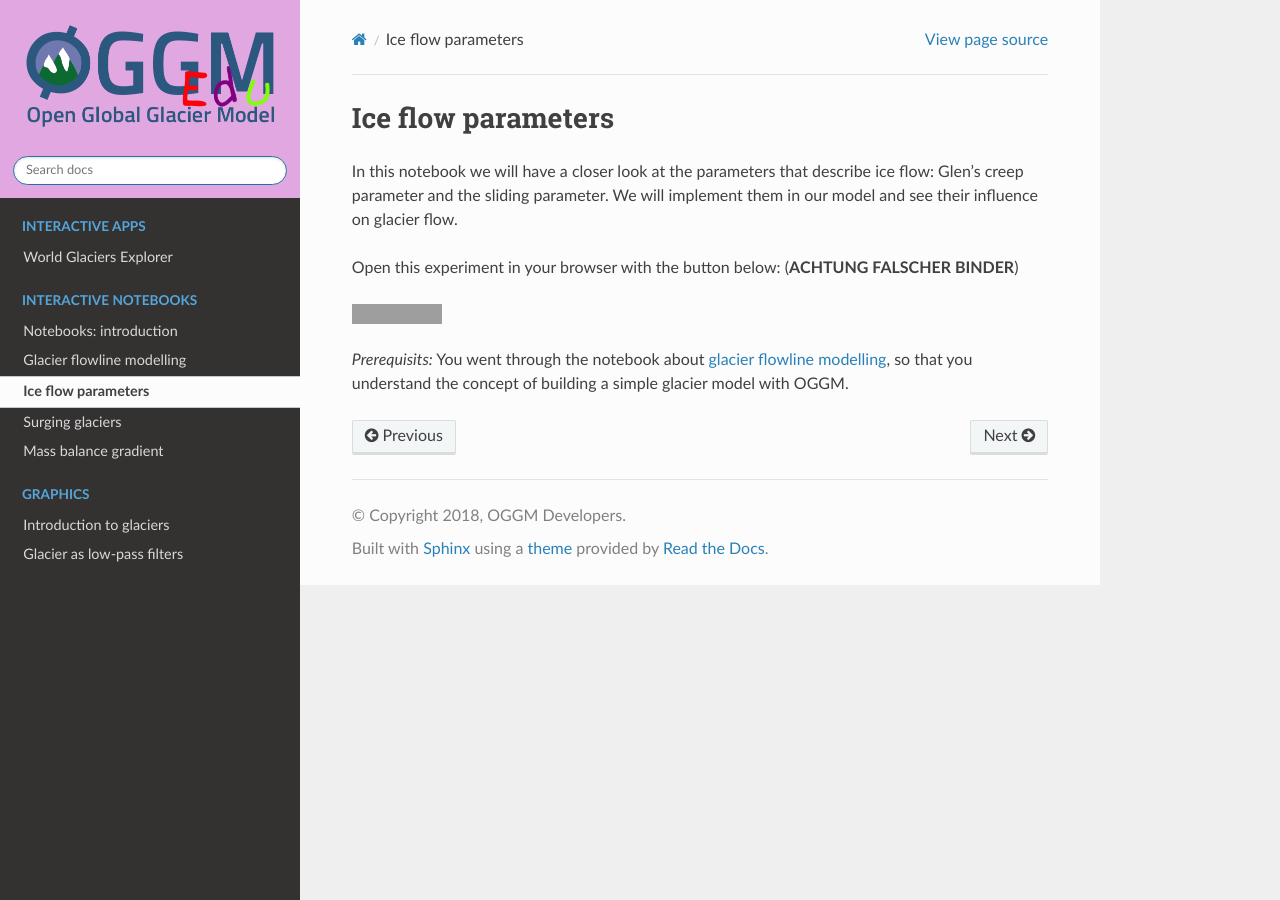
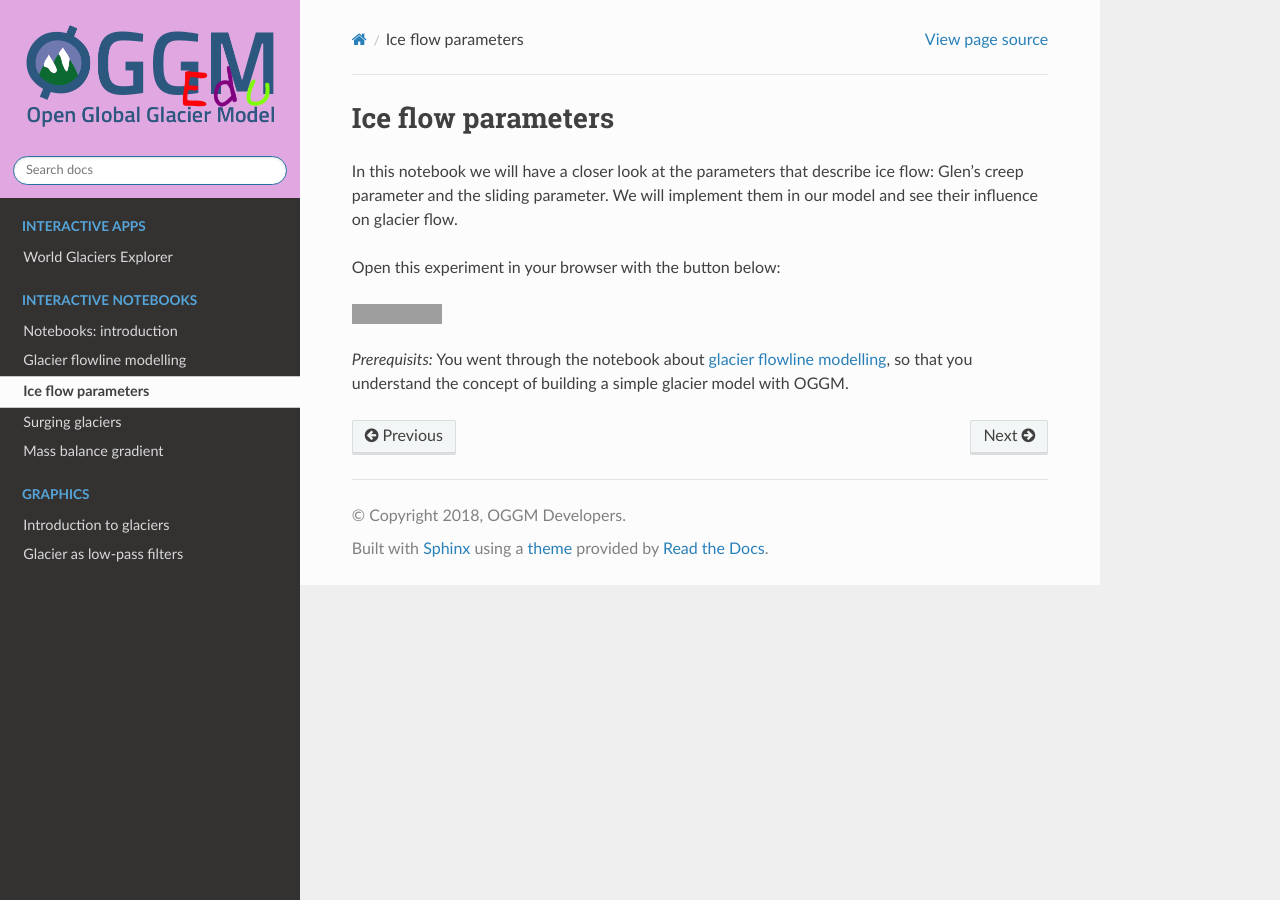
Before and after one commit to OGGM/oggm-edu, a Sphinx documentation site: the page built from docs/notebooks_ice_flow_parameters.rst, in a window 1280 px wide. Built offline with Sphinx 7.4.7 and the Read the Docs theme 2.0.0, drawn with Linux system fonts in a browser that asks for light colours; the version number is read from the project's files by our own code; grey boxes are pictures that could not be loaded.

Commit message:
binderlinks cut

```diff
--- a/docs/notebooks_flowline_intro.rst
+++ b/docs/notebooks_flowline_intro.rst
@@ -6,7 +6,7 @@ Glacier flowline modelling
 This notebook is an introduction to flowline modelling with OGGM. To open the notebook in your browser use the button below:
 
 .. image:: https://mybinder.org/badge_logo.svg
-    :target: https://mybinder.org/v2/gh/OGGM/oggm-edu/master?filepath=experiments%2Fflowline_model.ipynb
+    :target: https://mybinder.org/v2/gh/OGGM/oggm-edu/master
 
 In this notebook we will set-up a simple model run and visualize it afterwards. Therefore we will learn how to define an easy glacier bed and a suitable grid. The learner will implement mass balance in the form of equilibrium line altitude (ELA) and see how his glacier develops in length, volume and area over certain years.
 
--- a/docs/notebooks_ice_flow_parameters.rst
+++ b/docs/notebooks_ice_flow_parameters.rst
@@ -5,10 +5,10 @@ Ice flow parameters
 
 In this notebook we will have a closer look at the parameters that describe ice flow: Glen's creep parameter and the sliding parameter. We will implement them in our model and see their influence on glacier flow.
 
-Open this experiment in your browser with the button below: (**ACHTUNG FALSCHER BINDER**)
+Open this experiment in your browser with the button below:
 
 .. image:: https://mybinder.org/badge_logo.svg
-    :target: https://mybinder.org/v2/gh/OGGM/oggm-edu/master?filepath=experiments%2Fgetting_started_with_notebooks.ipynb
+    :target: https://mybinder.org/v2/gh/OGGM/oggm-edu/master
 
 *Prerequisits:* You went through the notebook about `glacier flowline modelling`_, so that you understand the concept of building a simple glacier model with OGGM.
 
--- a/docs/notebooks_mass_balance_gradient.rst
+++ b/docs/notebooks_mass_balance_gradient.rst
@@ -5,10 +5,10 @@ Mass balance gradient
 
 In this notebook you will run experiments with a focus on the mass balance gradient. You will see how different mass balance gradients influence the growth of a glacier. Therefore, we calculate our glacier models until they reach an equilibrium state and compare length, area and volume.
 
-Open this experiment in your browser with the button below: (**ACHTUNG FALSCHER BINDER**)
+Open this experiment in your browser with the button below:
 
 .. image:: https://mybinder.org/badge_logo.svg
-    :target: https://mybinder.org/v2/gh/OGGM/oggm-edu/master?filepath=experiments%2Fgetting_started_with_notebooks.ipynb
+    :target: https://mybinder.org/v2/gh/OGGM/oggm-edu/master
 
 *Prerequisits:* You went through the notebook about `glacier flowline modelling`_, so that you understand the concept of building a simple glacier model with OGGM.
 
--- a/docs/notebooks_surging_glaciers.rst
+++ b/docs/notebooks_surging_glaciers.rst
@@ -3,10 +3,10 @@
 Surging glaciers
 ================
 
-This notebook treats surging glaciers. You will learn how to implement surging in a glacier model and and execute a few experiments with it. To open the notebook in your browser use the button below: **(ACHTUNG: falscher Binder)**
+This notebook treats surging glaciers. You will learn how to implement surging in a glacier model and and execute a few experiments with it. To open the notebook in your browser use the button below:
 
 .. image:: https://mybinder.org/badge_logo.svg
-    :target: https://mybinder.org/v2/gh/OGGM/oggm-edu/master?filepath=experiments%2Fflowline_model.ipynb
+    :target: https://mybinder.org/v2/gh/OGGM/oggm-edu/master
 
 
 *Prerequisites:*
```
Also changed, not shown: 1 other file.
